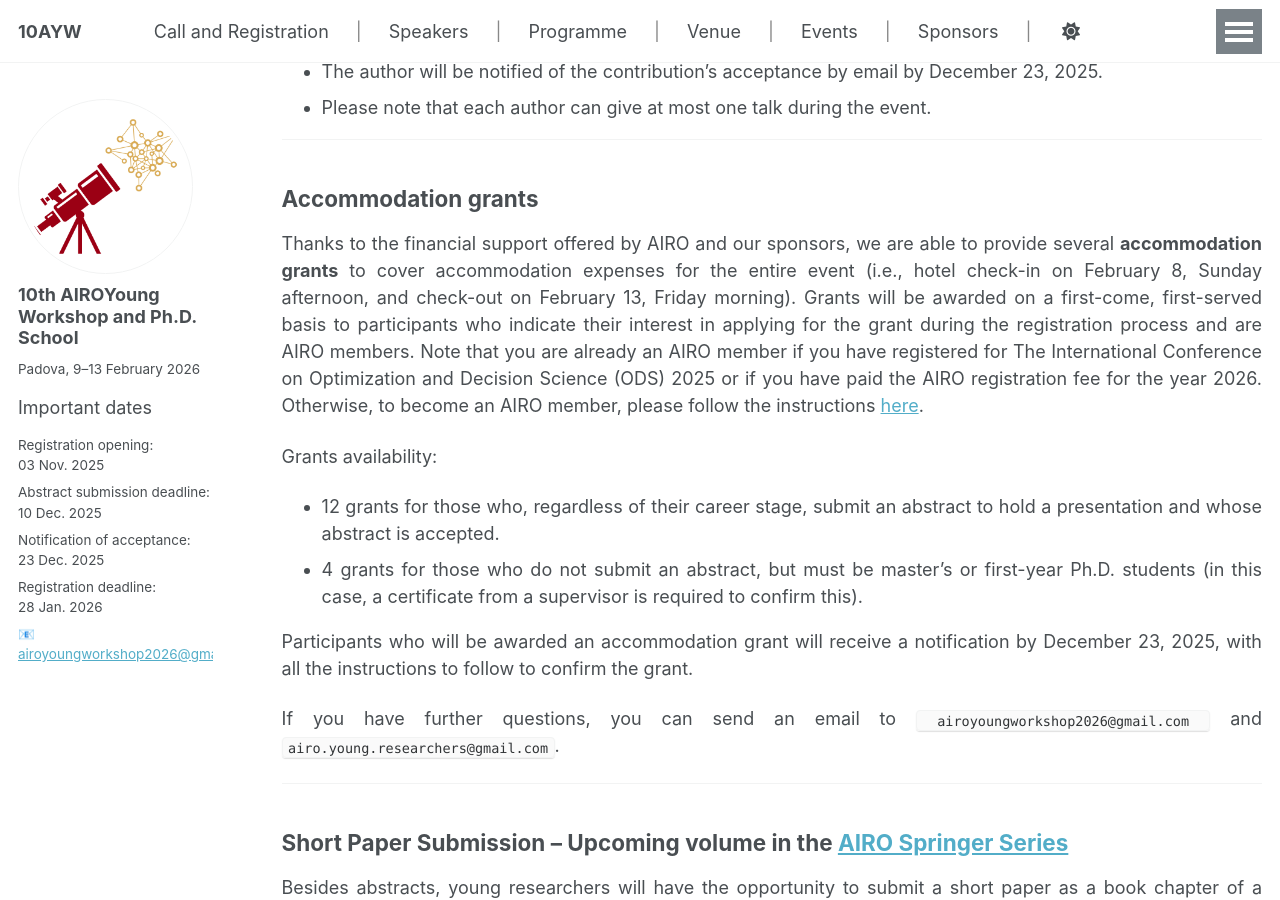
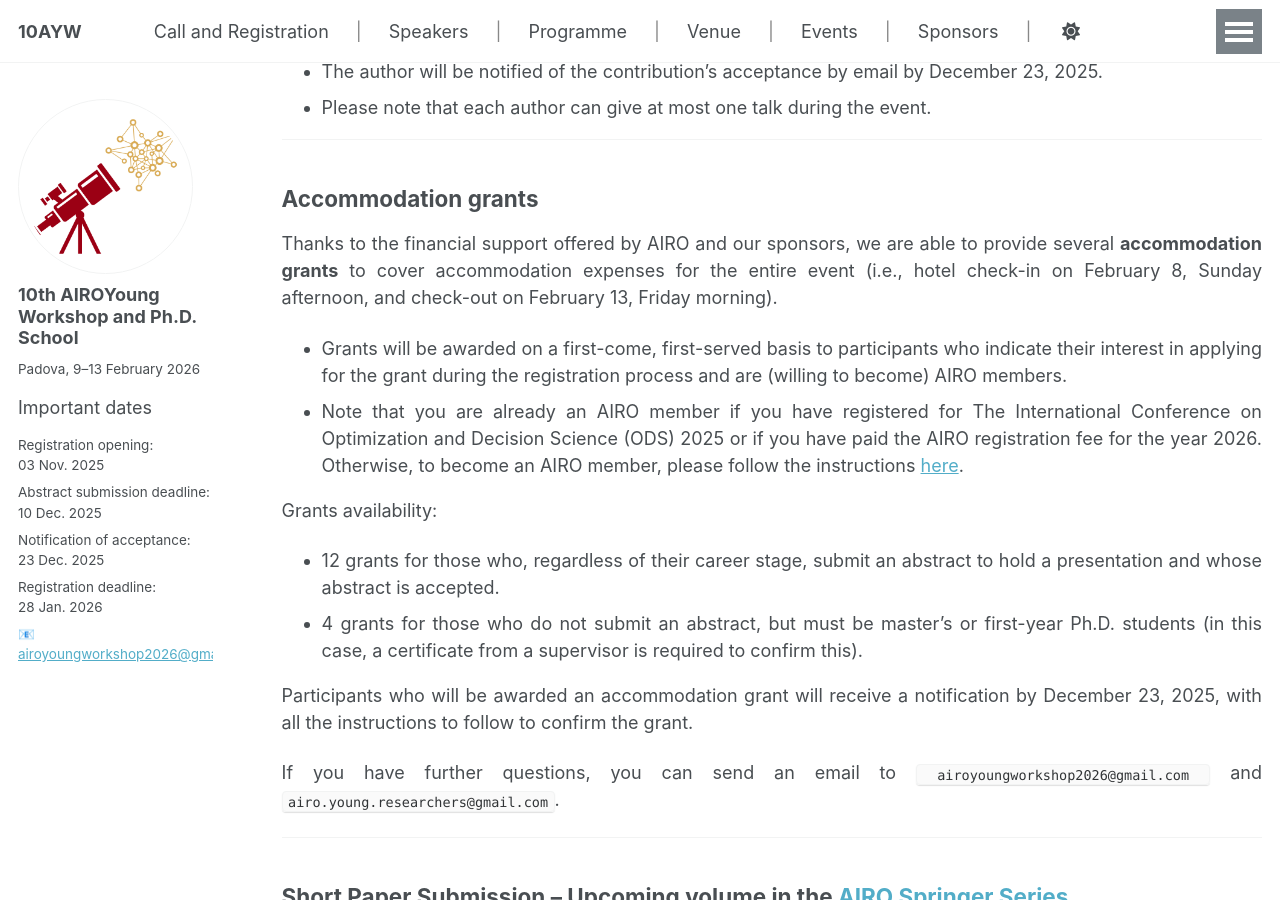
Before and after one commit to ayw2026/ayw2026.github.io, a Jekyll site: the page built from _pages/info.md, in a window 1280 px wide and 900 px high, scrolled down 754 px. Built offline with Jekyll 4.4.1, drawn with Linux system fonts in a browser that asks for light colours; a script that is not in the unit is left out.

```diff
--- a/_pages/info.md
+++ b/_pages/info.md
@@ -27,7 +27,9 @@
 
 ## Accommodation grants
 
-Thanks to the financial support offered by AIRO and our sponsors, we are able to provide several **accommodation grants** to cover accommodation expenses for the entire event (i.e., hotel check-in on February 8, Sunday afternoon, and check-out on February 13, Friday morning). Grants will be awarded on a first-come, first-served basis to participants who indicate their interest in applying for the grant during the registration process and are AIRO members. Note that you are already an AIRO member if you have registered for The International Conference on Optimization and Decision Science (ODS) 2025 or if you have paid the AIRO registration fee for the year 2026. Otherwise, to become an AIRO member, please follow the instructions [here](https://www.airo.org/en/become-an-airo-member/).
+Thanks to the financial support offered by AIRO and our sponsors, we are able to provide several **accommodation grants** to cover accommodation expenses for the entire event (i.e., hotel check-in on February 8, Sunday afternoon, and check-out on February 13, Friday morning).
+- Grants will be awarded on a first-come, first-served basis to participants who indicate their interest in applying for the grant during the registration process and are (willing to become) AIRO members.
+- Note that you are already an AIRO member if you have registered for The International Conference on Optimization and Decision Science (ODS) 2025 or if you have paid the AIRO registration fee for the year 2026. Otherwise, to become an AIRO member, please follow the instructions [here](https://www.airo.org/en/become-an-airo-member/).
 
 Grants availability:
 
```
Also changed, not shown: _data/industry_sponsors.yml (+7 -3 lines), _pages/programme.md (+4 -1 lines), images/logo/cargoful.png (added), images/logo/optit.png (added), images/programme.png, images/sponsor-cargoful-logo.png (deleted).
